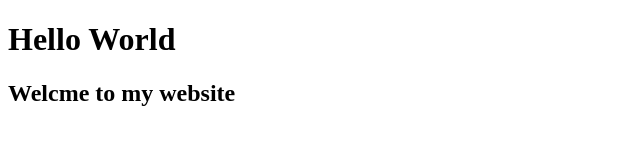
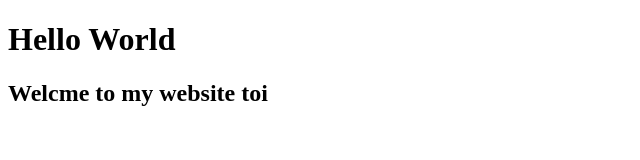
Before and after one commit to minhhcta-dev/duan2, a plain HTML site: page index.html in a window 1280 px wide. Shown: the full height of the page, 0-640 px from the left. Drawn offline with Linux system fonts and the light colour scheme.

Commit message:
firsted commi63et

```diff
--- a/index.html
+++ b/index.html
@@ -7,6 +7,6 @@
 </head>
 <body>
     <h1>Hello World</h1>
-    <h2> Welcme to my website</h2>
+    <h2> Welcme to my website toi </h2>
 </body>
 </html>
```
